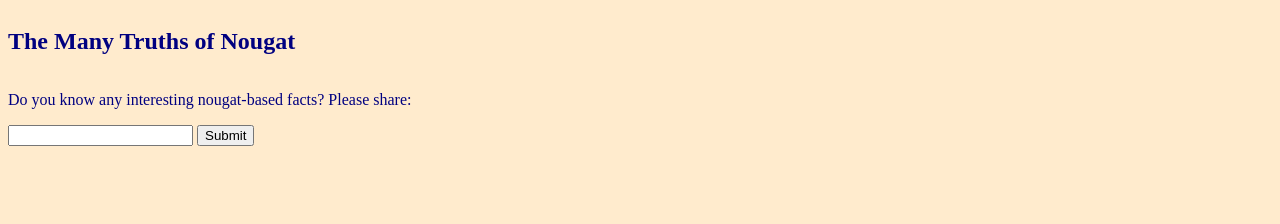
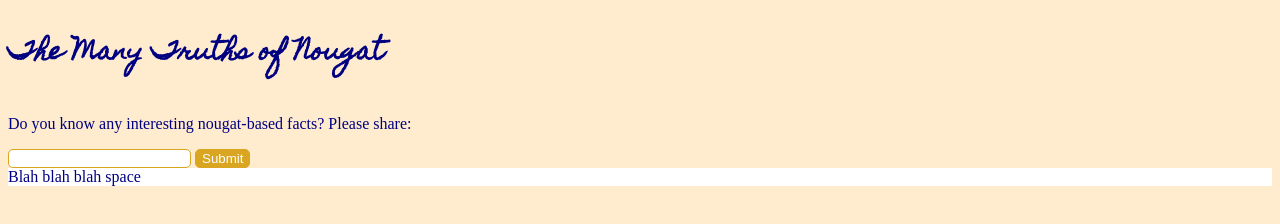
Before and after one commit to sgerpdx/express-crud-be, a website: page public/index.html in a window 1280 px wide. Drawn offline with Linux system fonts and the light colour scheme; no server answers.

```diff
--- a/__tests__/app.test.js
+++ b/__tests__/app.test.js
@@ -88,42 +88,6 @@
       });
   });
 
-  it('gets an html file', () => {
-    return request(app)
-      .get(`${__dirname}/../public`)
-      .then((res) => {
-        expect(res.body).toEqual(<!DOCTYPE html>
-          <html lang="en">
-            <head>
-              <meta charset="UTF-8" />
-              <meta name="viewport" content="width=device-width, initial-scale=1.0" />
-              <meta http-equiv="X-UA-Compatible" content="ie=edge" />
-              <link rel="preconnect" href="https://fonts.gstatic.com" />
-              <link
-                href="https://fonts.googleapis.com/css2?family=Noto+Sans:wght@400;700&display=swap"
-                rel="stylesheet"
-              />
-              <link rel="stylesheet" href="./nougat/nougat.css" />
-              <title>Entre Nougat</title>
-            </head>
-
-            <body>
-              <header><h2>The Many Truths of Nougat</h2></header>
-              <main>
-                <p>Do you know any interesting nougat-based facts? Please share:</p>
-                <form id="fact-share">
-                  <input type="text" />
-                  <button>Submit</button>
-                </form>
-                <div id="ghost-text"></div>
-                <ul id="facts"></ul>
-              </main>
-              <script type="module" src="./nougat/nougat.js"></script>
-            </body>
-          </html>);
-      });
-  });
-
   it('updates an existing fact by id and sends an email', () => {
     return request(app)
       .put('/api/v1/facts/2')
--- a/lib/app.js
+++ b/lib/app.js
@@ -4,6 +4,7 @@
 // const superagent = require('superagent');
 
 app.use(express.static(`${__dirname}/../public`));
+//static is looked at first
 app.use(express.json());
 
 app.use('/api/v1/facts', require('./controllers/contributions'));
--- a/public/index.html
+++ b/public/index.html
@@ -9,6 +9,13 @@
       href="https://fonts.googleapis.com/css2?family=Noto+Sans:wght@400;700&display=swap"
       rel="stylesheet"
     />
+    <link rel="preconnect" href="https://fonts.gstatic.com" />
+    <link rel="preconnect" href="https://fonts.gstatic.com" />
+    <link rel="preconnect" href="https://fonts.gstatic.com" />
+    <link
+      href="https://fonts.googleapis.com/css2?family=Homemade+Apple&family=Monoton&display=swap"
+      rel="stylesheet"
+    />
     <link rel="stylesheet" href="./nougat/nougat.css" />
     <title>Entre Nougat</title>
   </head>
@@ -18,11 +25,14 @@
     <main>
       <p>Do you know any interesting nougat-based facts? Please share:</p>
       <form id="fact-share">
-        <input type="text" />
-        <button>Submit</button>
+        <input type="text" class="fact-input" />
+        <button class="fact-submit">Submit</button>
       </form>
       <div id="ghost-text"></div>
-      <ul id="facts"></ul>
+      <div class="list-wrapper">
+        Blah blah blah space
+        <ul id="facts"></ul>
+      </div>
     </main>
     <script type="module" src="./nougat/nougat.js"></script>
   </body>
--- a/public/nougat/nougat.css
+++ b/public/nougat/nougat.css
@@ -4,3 +4,23 @@
   flex-direction: column;
   color: navy;
 }
+
+h2 {
+  font-family: 'Homemade Apple', cursive;
+}
+
+.fact-input {
+  border: solid 1px goldenrod;
+  border-radius: 5px;
+}
+
+.fact-submit {
+  background-color: goldenrod;
+  color: white;
+  border: solid 1px goldenrod;
+  border-radius: 5px;
+}
+
+.list-wrapper {
+  background-color: white;
+}
--- a/public/nougat/nougat.js
+++ b/public/nougat/nougat.js
@@ -1,7 +1,7 @@
 const form = document.getElementById('fact-share');
 const ul = document.getElementById('facts');
 
-form.addEventListener('Submit', (e) => {
+form.addEventListener('submit', (e) => {
   e.preventDefault();
 
   const fd = new FormData(form);
@@ -13,6 +13,7 @@
     },
     body: fd.get(),
   }).then((res) => console.log(res));
+});
 
 fetch('/api/v1/facts', {
   method: 'GET',
@@ -23,4 +24,3 @@
     ul.appendChild(li);
   });
 });
-});
```
Lines whose indentation alone changed are shown as unchanged.
